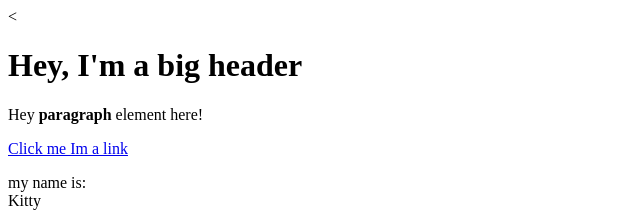
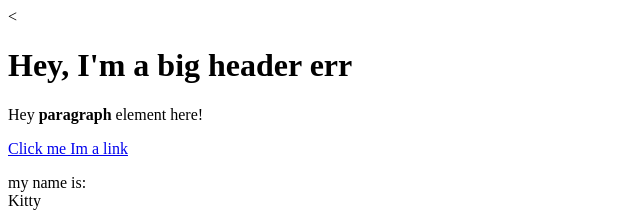
Before and after one commit to breekness/cartoon, a plain HTML site: page test.html in a window 1280 px wide. Shown: the top 223 px of the page, 0-640 px from the left. Drawn offline with Linux system fonts and the light colour scheme.

Commit message:
Update test.html

```diff
--- a/test.html
+++ b/test.html
@@ -6,7 +6,7 @@
 	<title>Test page</title>
 </head>
 <body>
-	<h1>Hey, I'm a big header</h1>
+	<h1>Hey, I'm a big header err</h1>
 	<p>Hey <b>paragraph</b> element here!</p>
 	<a href="https://google.com" target="_blank" title="lets go to google">Click me Im a link</a>
 	<p>my name is:<br>Kitty</p>
```
